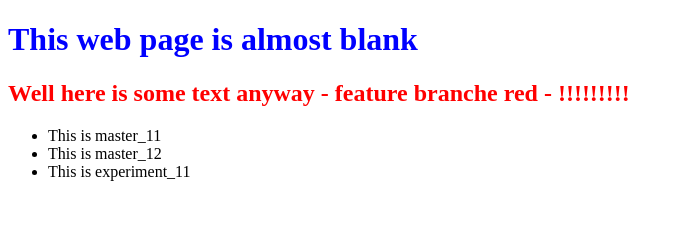
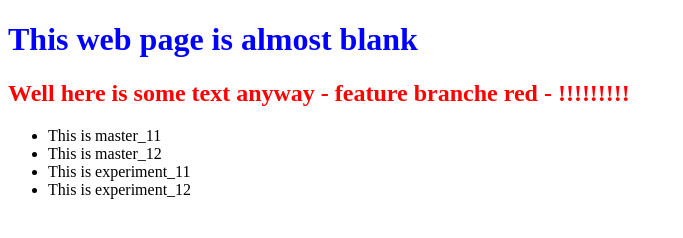
Before and after one commit to I020006/i020006_main_opensap_repo, a plain HTML site: page index.html in a window 1280 px wide. Shown: the whole page, without its empty margins (0-683 px from the left). Drawn offline with Linux system fonts and the light colour scheme.

Commit message:
this is experiment 12

```diff
--- a/index.html
+++ b/index.html
@@ -12,6 +12,7 @@
 			<li>This is master_11</li>
 			<li>This is master_12</li>
 			<li>This is experiment_11</li>
+			<li>This is experiment_12</li>
 		</ul>
 	</body>
 </html>
```
